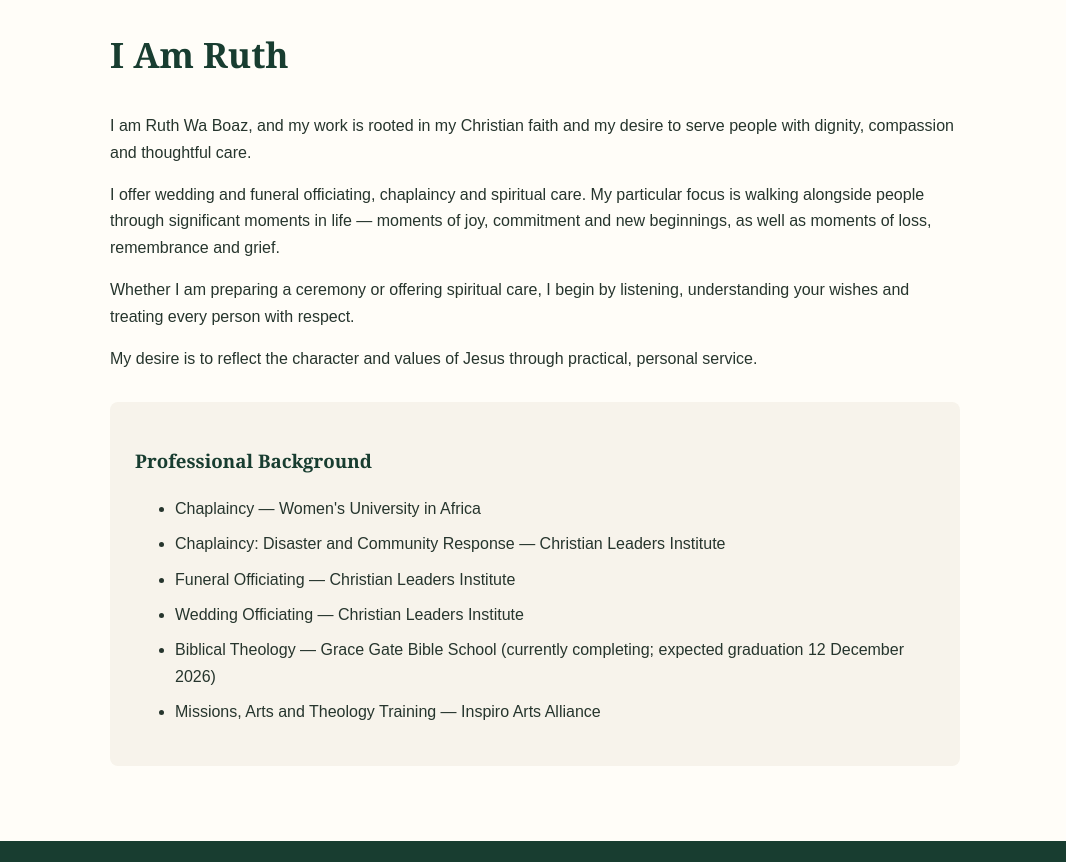
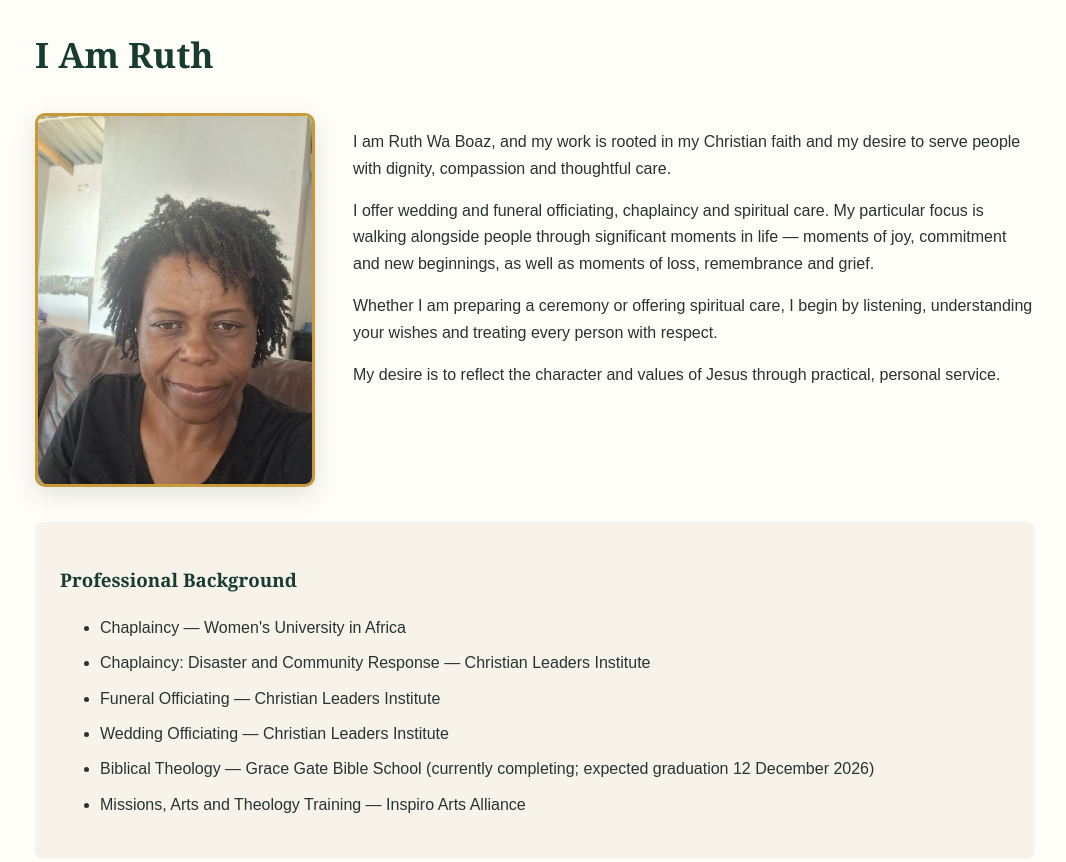
Before and after one commit to keigaaf/ruth-wa-boaz-website, a plain HTML site: page index.html in a window 1280 px wide. Shown: the part 2648-3510 px from the top of the page, without its empty margins (105-1171 px from the left). Drawn offline with Linux system fonts and the light colour scheme.

Commit message:
Update index.html

```diff
--- a/index.html
+++ b/index.html
@@ -7,6 +7,7 @@
 <meta name="description" content="Ruth Wa Boaz - Chaplaincy, wedding and funeral officiating, and spiritual care in Harare, Zimbabwe.">
 <title>Ruth Wa Boaz | Chaplaincy & Spiritual Care</title>
 <link rel="icon" type="image/svg+xml" href="favicon.svg">
+
 <style>
 :root {
   --green:#183d30;
@@ -126,13 +127,31 @@ section{padding:75px 7%}
   text-align:left;
   font-size:14px;
 }
-.about{max-width:850px;margin:auto}
+.about{max-width:1000px;margin:auto}
 .about h2{color:var(--green);font-size:35px}
+.about-intro{
+  display:grid;
+  grid-template-columns:280px 1fr;
+  gap:38px;
+  align-items:start;
+  margin-top:20px;
+}
+.ruth-photo{
+  display:block;
+  width:100%;
+  max-width:280px;
+  aspect-ratio:3/4;
+  object-fit:cover;
+  object-position:center;
+  border-radius:10px;
+  border:3px solid var(--gold);
+  box-shadow:0 8px 24px rgba(16,43,34,.12);
+}
 .training{
   background:var(--cream);
   padding:25px;
   border-radius:8px;
-  margin-top:30px;
+  margin-top:35px;
 }
 .training h3{color:var(--green)}
 .training li{margin-bottom:9px}
@@ -182,18 +201,26 @@ footer{
   text-align:center;
   font-size:13px;
 }
-@media(max-width:650px){
+@media(max-width:700px){
   header{gap:15px}
   nav{gap:13px}
   .brand small{display:block;line-height:1.6}
   .hero{padding:65px 7%}
   section{padding:55px 7%}
   .contact-form{padding:20px}
+  .about-intro{
+    grid-template-columns:1fr;
+    gap:22px;
+  }
+  .ruth-photo{
+    max-width:240px;
+    margin:0 auto;
+  }
 }
 </style>
 </head>
+
 <body>
-
 <header>
   <div class="brand">
     <h2>RUTH WA BOAZ</h2>
@@ -209,6 +236,7 @@ footer{
 </header>
 
 <main>
+
 <div class="hero" id="home">
   <div class="hero-content">
     <div class="eyebrow">Chaplaincy &amp; Spiritual Care · Harare, Zimbabwe</div>
@@ -232,6 +260,7 @@ footer{
     <h2>Care for Life's Important Moments</h2>
     <p>Thoughtful preparation, dignified ceremonies and compassionate presence.</p>
   </div>
+
   <div class="services">
     <article class="card">
       <div class="symbol">♡</div>
@@ -242,6 +271,7 @@ footer{
         wishes of each couple.
       </p>
     </article>
+
     <article class="card">
       <div class="symbol">✝</div>
       <h3>Funeral Officiating</h3>
@@ -251,6 +281,7 @@ footer{
         and reflection.
       </p>
     </article>
+
     <article class="card">
       <div class="symbol">✧</div>
       <h3>After the Funeral</h3>
@@ -260,6 +291,7 @@ footer{
         and encouragement.
       </p>
     </article>
+
     <article class="card">
       <div class="symbol">♡</div>
       <h3>Chaplaincy &amp; Spiritual Care</h3>
@@ -311,6 +343,15 @@ footer{
   <div class="about">
     <div class="eyebrow">A personal service rooted in faith</div>
     <h2>I Am Ruth</h2>
+
+    <div class="about-intro">
+      <img
+        src="IMG-20261114-WA0020.jpg"
+        alt="Ruth Wa Boaz"
+        class="ruth-photo"
+      >
+
+      <div>
         <p>
           I am Ruth Wa Boaz, and my work is rooted in my Christian faith
           and my desire to serve people with dignity, compassion and thoughtful care.
@@ -330,6 +371,8 @@ footer{
           My desire is to reflect the character and values of Jesus
           through practical, personal service.
         </p>
+      </div>
+    </div>
 
     <div class="training" id="training">
       <h3>Professional Background</h3>
@@ -348,6 +391,7 @@ footer{
 <section class="contact" id="contact">
   <div class="eyebrow">Start a conversation</div>
   <h2>Get in Touch</h2>
+
   <div class="contact-intro">
     <p>
       Have a question or would like to enquire about my services?
@@ -385,6 +429,7 @@ footer{
     </p>
   </form>
 </section>
+
 </main>
 
 <footer>
```
Lines whose indentation alone changed are shown as unchanged.
